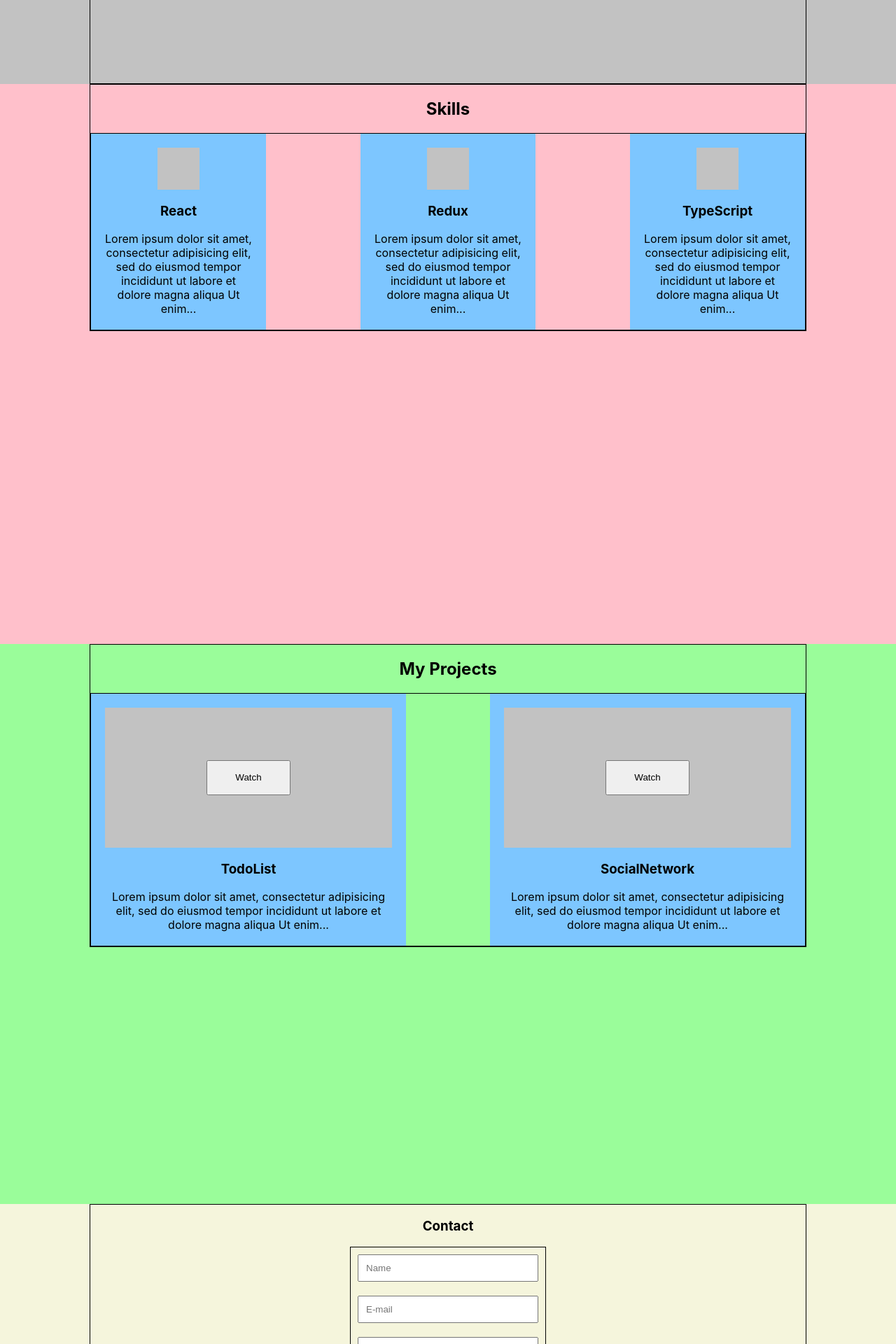
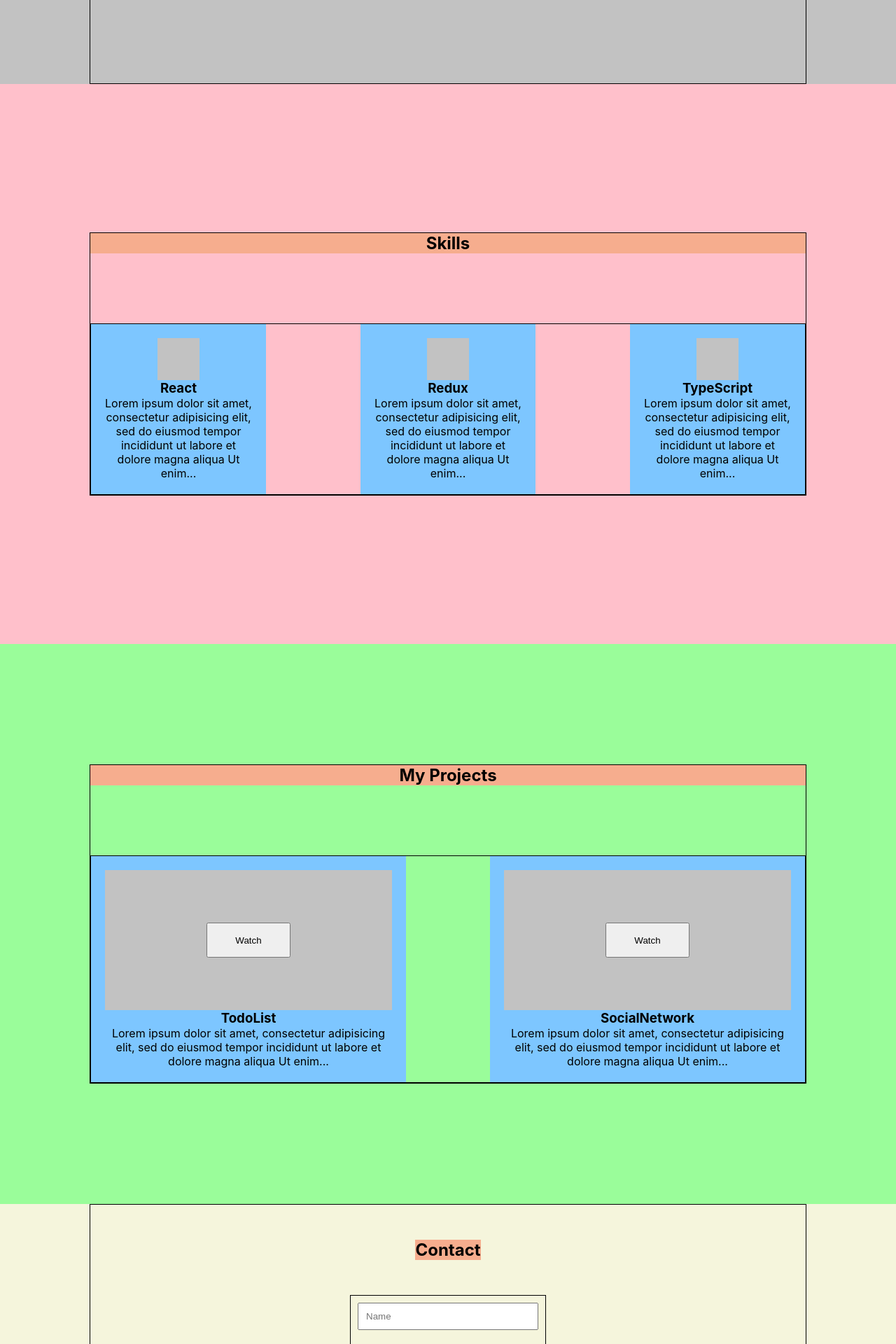
Before and after one commit to Dergacz/portfolio, a React (Create React App) app: page / in a window 1280 px wide. Shown: the part 760-2680 px from the top of the page at 70% size. Built offline with nearby package versions, Linux system fonts and the light colour scheme.

Commit message:
refactor

```diff
--- a/src/Contacts/Contacts.jsx
+++ b/src/Contacts/Contacts.jsx
@@ -7,7 +7,7 @@ export const Contacts = () => {
     return (
         <div className={style.contactsBlock}>
             <div className={`${general.container} ${style.container}`}>
-                <h3 className={style.title}>Contact</h3>
+                <h2 className={style.title}>Contact</h2>
                     <form className={style.form}>
                         <input
                             className={style.inputName}
--- a/src/Contacts/Contacts.module.css
+++ b/src/Contacts/Contacts.module.css
@@ -1,5 +1,7 @@
 .contactsBlock {
     height: 75vh;
+    display: flex;
+    align-items: center;
     background-color: beige;
 }
 
@@ -11,12 +13,8 @@
 
 .title {
     text-align: center;
-}
-
-.formBlock {
-    display: flex;
-    justify-content: center;
-    border: 1px solid;
+    margin: 50px;
+    background-color: #f6ad8e;
 }
 
 .form {
--- a/src/Footer/Footer.module.css
+++ b/src/Footer/Footer.module.css
@@ -1,5 +1,7 @@
 .footerBlock {
     height: 25vh;
+    display: flex;
+    align-items: center;
     background-color: #97edef;
 }
 
@@ -7,10 +9,13 @@
     display: flex;
     flex-direction: column;
     align-items: center;
+    justify-content: space-between;
 }
 
 .title {
     text-align: center;
+    margin-top: 20px;
+    background-color: #f6ad8e;
 }
 
 a.links {
--- a/src/Projects/Projects.module.css
+++ b/src/Projects/Projects.module.css
@@ -1,5 +1,7 @@
 .projectsBlock {
     min-height: 100vh;
+    display: flex;
+    align-items: center;
     background-color: #9afd9a;
 }
 
@@ -11,6 +13,8 @@
 
 .title {
     text-align: center;
+    margin-bottom: 100px;
+    background-color: #f6ad8e;
 }
 
 .projects {
--- a/src/Skills/Skills.module.css
+++ b/src/Skills/Skills.module.css
@@ -1,16 +1,19 @@
 .skillsBlock {
     min-height: 100vh;
+    display: flex;
+    align-items: center;
     background-color: pink;
 }
 
 .container {
     align-items: center;
     flex-direction: column;
-    justify-content: flex-start;
 }
 
 .title {
     text-align: center;
+    margin-bottom: 100px;
+    background-color: #f6ad8e;
 }
 
 .skills {
--- a/src/index.css
+++ b/src/index.css
@@ -1,5 +1,7 @@
 * {
   box-sizing: border-box;
+  margin: 0;
+  padding: 0;
 }
 body {
   margin: 0;
```
